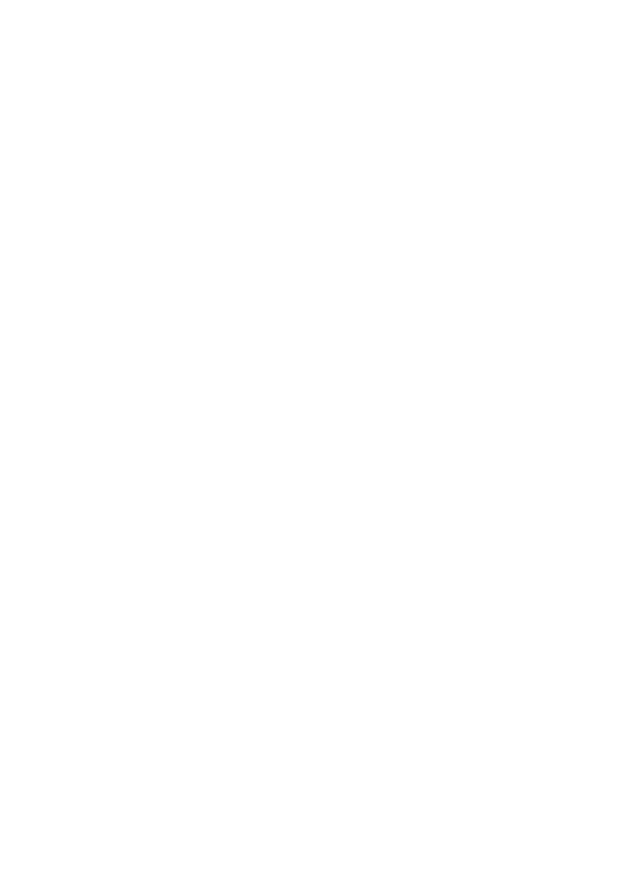
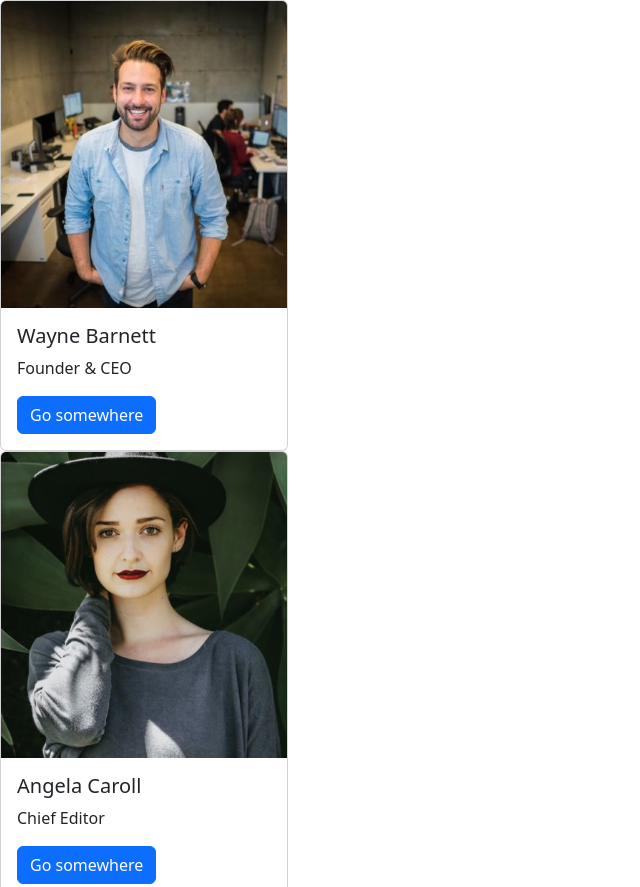
Before and after one commit to Paolo-dev-it/js-our-team, a plain HTML site: page index.html in a window 1280 px wide. Shown: the top 887 px of the page, without its empty margins (0-640 px from the left). Before the commit the page ends 800 px from the top, so only its background shows below. Drawn offline with nearby package versions, Linux system fonts and the light colour scheme.

Commit message:
Created cards.

```diff
--- a/assets/js/main.js
+++ b/assets/js/main.js
@@ -49,8 +49,19 @@ const team = [
 ];
 
 
-    for(let i = 0; i <= team.length; i++){ //Ciclo per far vedere in console ogni singolo membro del team
+    for(let i = 0; i < team.length; i++){ //Ciclo per far vedere in console ogni singolo membro del team
+
+        let currentCard = team[i];
         console.log(team[i]);
+        document.getElementById("cards").innerHTML += `
+        <div class="card" style="width: 18rem;">
+            <img src= assets/img/${currentCard.image} class="card-img-top" alt="...">
+            <div class="card-body">
+                <h5 class="card-title">${currentCard.name}</h5>
+                <p class="card-text">${currentCard.role}</p>
+                <a href="#" class="btn btn-primary">Go somewhere</a>
+            </div>
+        </div>`
     }
 
-    console.log(team);//ConsoleLog per far vedere in console ogni membro del team ma generico
+    //console.log(currentCard); ConsoleLog per far vedere in console ogni membro del team ma generico
--- a/index.html
+++ b/index.html
@@ -14,6 +14,8 @@
     <link rel="stylesheet" href="./assets/css/style.css" />
   </head>
   <body>
+    <div id="cards"></div>
+
     <script
       src="https://cdn.jsdelivr.net/npm/bootstrap@5.2.2/dist/js/bootstrap.bundle.min.js"
       integrity="sha384-OERcA2EqjJCMA+/3y+gxIOqMEjwtxJY7qPCqsdltbNJuaOe923+mo//f6V8Qbsw3"
```
